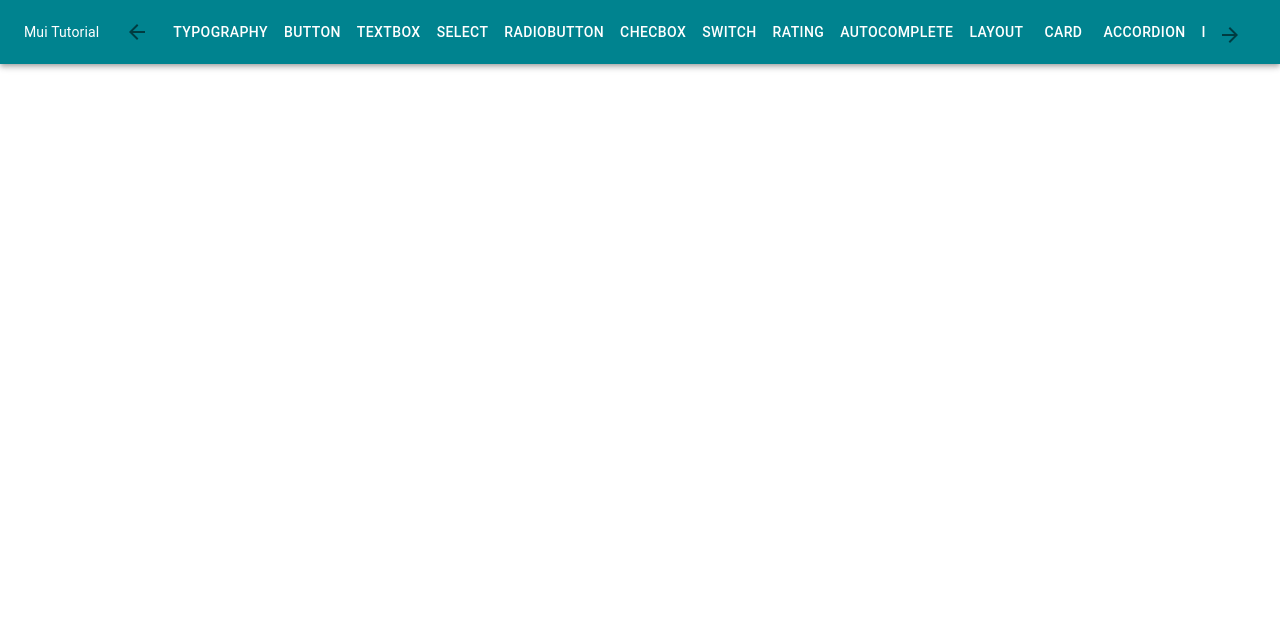
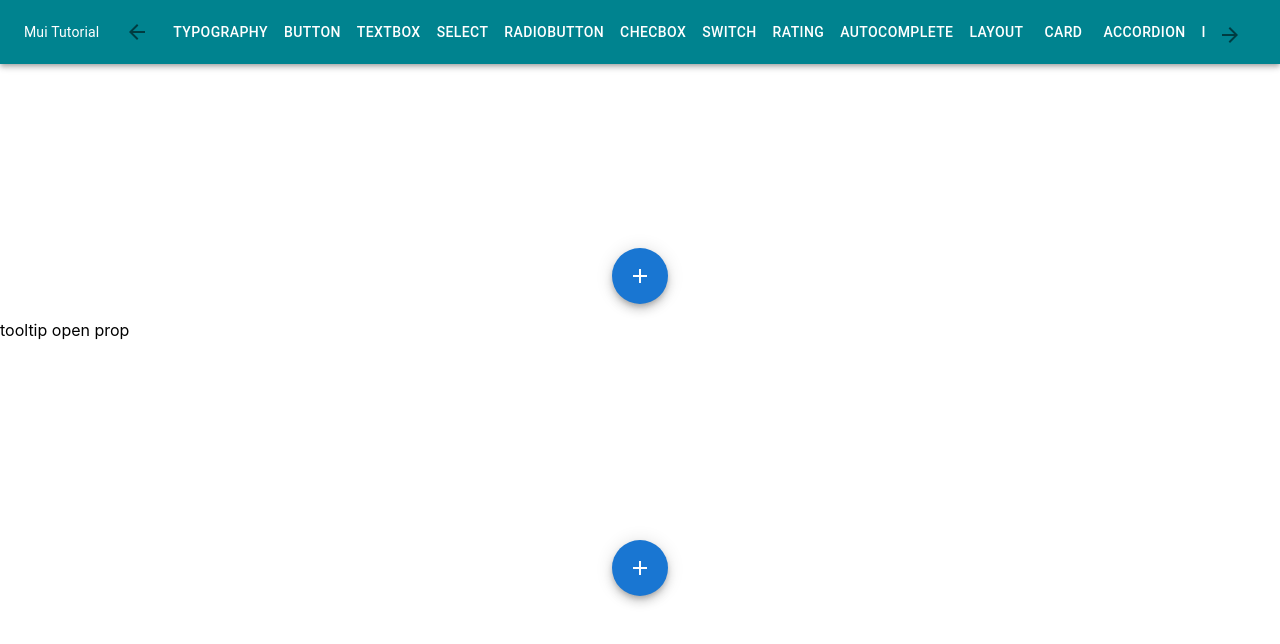
Before and after one commit to shubham-mhatre/react-typescript-material-ui, a React (Create React App) app: page /muispeeddial in a window 1280 px wide. Shown: the top 644 px of the page. Built offline with nearby package versions, Linux system fonts and the light colour scheme.

Commit message:
material ui speed dial component

```diff
--- a/src/App.tsx
+++ b/src/App.tsx
@@ -20,6 +20,7 @@
 import MuiLink from './Components/MuiLink';
 import MuiBreadcrumbs from './Components/MuiBreadcrumbs';
 import MuiDrawer from './Components/MuiDrawer';
+import MuiSpeedDial from './Components/MuiSpeedDial';
 
 function App() {
   return (
@@ -44,6 +45,7 @@
           <Route path="/muilink" element={<MuiLink />}></Route>
           <Route path="/muibreadcrumb" element={<MuiBreadcrumbs />}></Route>
           <Route path="/muidrawer" element={<MuiDrawer />}></Route>
+          <Route path="/muispeeddial" element={<MuiSpeedDial />}></Route>
         </Routes>
       </Router>
     </div>
--- a/src/Components/MuiNavbar.tsx
+++ b/src/Components/MuiNavbar.tsx
@@ -46,6 +46,7 @@
                                 <Button color='inherit' href="/muilink">Link</Button>
                                 <Button color='inherit' href="/muibreadcrumb">Breadcrumbs</Button>
                                 <Button color='inherit' href="/muidrawer">Drawer</Button>
+                                <Button color='inherit' href="/muispeeddial">Speed dial</Button>
                             </div>
                         </div>
                         <div style={{ minWidth: '500px' }} />
--- /dev/null
+++ b/src/Components/MuiSpeedDial.tsx
@@ -0,0 +1,28 @@
+import { SpeedDial, SpeedDialAction, SpeedDialIcon } from '@mui/material'
+import CopyIcon from '@mui/icons-material/FileCopyOutlined';
+import PrintIcon from '@mui/icons-material/Print';
+import ShareIcon from '@mui/icons-material/Share';
+import React from 'react'
+
+
+const MuiSpeedDial = () => {
+    return (
+        <>
+            <SpeedDial ariaLabel='navigation speed dial' icon={<SpeedDialIcon />}>
+                <SpeedDialAction icon={<CopyIcon />} tooltipTitle='Copy' />
+                <SpeedDialAction icon={<PrintIcon />} tooltipTitle='Print' />
+                <SpeedDialAction icon={<ShareIcon />} tooltipTitle='Share' />
+            </SpeedDial>
+
+            <p>tooltip open prop</p>
+
+            <SpeedDial ariaLabel='navigation speed dial' icon={<SpeedDialIcon />}>
+                <SpeedDialAction icon={<CopyIcon />} tooltipTitle='Copy' tooltipOpen />
+                <SpeedDialAction icon={<PrintIcon />} tooltipTitle='Print' tooltipOpen/>
+                <SpeedDialAction icon={<ShareIcon />} tooltipTitle='Share' tooltipOpen/>
+            </SpeedDial>
+        </>
+    )
+}
+
+export default MuiSpeedDial
```
